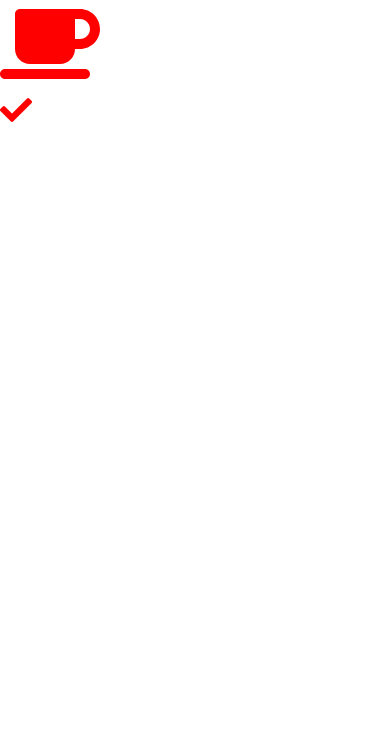
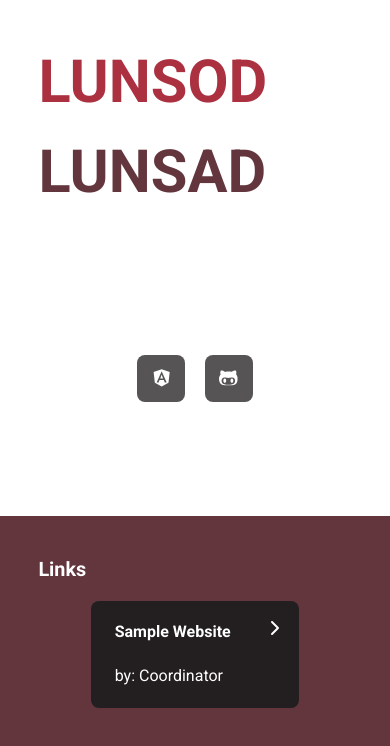
Before and after one commit to UnknownVII/digital-marketing-site, an Angular app: page /landing-page in a window 390 px wide. Shown: the top 746 px of the page. Built offline with nearby package versions, Linux system fonts and the light colour scheme.

Commit message:
Added landing page with sample path

```diff
--- a/angular.json
+++ b/angular.json
@@ -29,8 +29,14 @@
                 "input": "public"
               }
             ],
-            "styles": ["src/styles.scss"],
-            "scripts": []
+            "styles": [
+              "src/styles.scss",
+              "node_modules/bootstrap/dist/css/bootstrap.min.css",
+              "node_modules/@fortawesome/fontawesome-free/css/all.min.css"
+            ],
+            "scripts": [
+              "node_modules/@fortawesome/fontawesome-free/js/all.min.js"
+            ]
           },
           "configurations": {
             "production": {
--- a/src/app/app.module.ts
+++ b/src/app/app.module.ts
@@ -8,6 +8,7 @@ import { DatePipe } from '@angular/common';
 import { LazyLoadImageDirective } from './directives/lazy-load-image/lazy-load-image.directive';
 import { BrowserModule } from '@angular/platform-browser';
 import { FontAwesomeModule } from '@fortawesome/angular-fontawesome';
+import { RouterModule } from '@angular/router';
 
 @NgModule({
   declarations: [AppComponent, LazyLoadImageDirective],
@@ -18,6 +19,7 @@ import { FontAwesomeModule } from '@fortawesome/angular-fontawesome';
     HttpClientModule,
     LandingPageModule,
     FontAwesomeModule,
+    RouterModule,
   ],
   providers: [DatePipe],
   bootstrap: [AppComponent],
--- /dev/null
+++ b/src/app/common/paths.ts
@@ -0,0 +1,7 @@
+export const PATHS = [
+  {
+    title: 'Sample Website',
+    group: 'Coordinator',
+    path: '/happy/landing-page',
+  },
+];
--- a/src/app/pages/landing-page/landing-page.component.html
+++ b/src/app/pages/landing-page/landing-page.component.html
@@ -1,3 +1,45 @@
-<app-loader></app-loader>
-<div><fa-icon class="test" [icon]="faCoffee"></fa-icon></div>
-<div><i class="fas fa-check"></i></div>
+<div class="main-container">
+  <div class="title-container">
+    <div class="content">
+      <div class="title prevent-select">LUNSOD LUNSAD</div>
+      <div class="subtitle">
+        Digital Creatives Capacity Development Training Workshop
+      </div>
+      <div class="links">
+        <a
+          class="box-container"
+          href="https://angular.dev/overview"
+          target="_blank"
+          rel="noopener noreferrer"
+        >
+          <i class="fab fa-angular"></i>
+        </a>
+        <a
+          class="box-container"
+          href="https://github.com/UnknownVII/digital-marketing-site.git"
+          target="_blank"
+          rel="noopener noreferrer"
+        >
+          <i class="fab fa-github-alt"></i>
+        </a>
+      </div>
+    </div>
+    <div class="footer">All Rights Reserved 2024</div>
+  </div>
+  <div class="list-container">
+    <div class="title-content">Links</div>
+    <div
+      *ngFor="let item of paths; let i = index"
+      class="list-item prevent-select"
+      [routerLink]="item.path"
+    >
+      <div class="content">
+        <div class="list-title">
+          <span class="bold">{{ item.title }}</span>
+        </div>
+        <span>by: {{ item.group }}</span>
+      </div>
+      <i class="fas fa-chevron-right"></i>
+    </div>
+  </div>
+</div>
--- a/src/app/pages/landing-page/landing-page.component.scss
+++ b/src/app/pages/landing-page/landing-page.component.scss
@@ -1,16 +1,141 @@
-.fa-check {
-  font-size: 2rem;
-  color: red;
-  aspect-ratio: 1;
+.main-container {
+  width: 100vw;
+  height: 100vh;
+  transition: background 250ms ease-in-out;
+  color: white;
+  display: flex;
+  .list-container {
+    display: flex;
+    flex-direction: column;
+    gap: 1rem;
+    height: 100%;
+    width: 50%;
+    background-color: #63363e;
+    align-items: center;
+    overflow-y: auto;
+    padding: 2.4rem;
+    .title-content {
+      justify-self: flex-start;
+      align-self: flex-start;
+      font-size: 1.24rem;
+      font-weight: bold;
+    }
+    .list-item {
+      display: flex;
+      justify-content: space-between;
+      background-color: #231f20;
+      padding: 1.24rem;
+      padding-left: 1.48rem;
+      border-radius: 8px;
+      gap: 2.4rem;
+      width: 20rem;
+      text-overflow: ellipsis;
+      cursor: pointer;
+      .content {
+        display: flex;
+        flex-direction: column;
+        gap: 1.24rem;
+      }
+      transition: background-color 250ms ease-in-out, scale 250ms ease-in-out;
+      &:hover {
+        scale: 1.05;
+        background-color: rgb(72, 70, 70);
+        border: 1px solid white;
+      }
+      &:active {
+        scale: 0.975;
+        background-color: white;
+        color: #231f20;
+        transition: background-color 120ms ease-in-out, scale 120ms ease-in-out;
+        & > :nth-child(1) {
+          color: #231f20;
+        }
+      }
+    }
+  }
+  .title-container {
+    position: relative;
+    flex-direction: column;
+    height: 100%;
+    width: 50%;
+    display: flex;
+    font-size: 3rem;
+    align-items: center;
+    justify-content: space-between;
+    gap: 1.24rem;
+    padding: 2.4rem;
+    .content {
+      height: 100%;
+      display: flex;
+      flex-direction: column;
+      gap: 1.24rem;
+      align-items: center;
+      justify-content: center;
+
+      .subtitle {
+        font-size: 1.24rem;
+      }
+      .links {
+        display: flex;
+        gap: 1.24rem;
+        width: 100%;
+        justify-content: center;
+        padding: 2.4rem;
+      }
+    }
+
+    .footer {
+      font-size: 0.74rem;
+      font-weight: 400;
+      bottom: 0;
+    }
+  }
+  .box-container {
+    display: flex;
+    aspect-ratio: 1;
+    border-radius: 8px;
+    width: 2.4em;
+    align-items: center;
+    justify-content: center;
+    font-size: 1.24rem;
+    text-align: center;
+    background-color: #565454;
+    padding: 0.78rem;
+    cursor: pointer;
+    text-decoration: none; /* Removes underline */
+    color: inherit; /* Inherits text color */
+    outline: none; /* Removes focus outline */
+    border: none; /* Removes border if added by user-agent styles */
+    transition: background-color 250ms ease-in-out, scale 250ms ease-in-out;
+    &:hover {
+      scale: 1.1;
+      background-color: rgb(72, 70, 70);
+      border: 1px solid white;
+    }
+    &:active {
+      scale: 0.95;
+      background-color: white;
+      color: #231f20;
+      transition: background-color 120ms ease-in-out, scale 120ms ease-in-out;
+    }
+  }
 }
 
-.test {
-  color: blue;
-  font-size: 2rem;
-  &:hover {
-    font-size: 5rem;
-    color: red;
+@media (max-width: 800px) {
+  .main-container {
+    width: 100vw;
+    // height: 100vh;
+    display: flex;
+    flex-direction: column;
+    transition: background 250ms ease-in-out;
+    overflow-x: auto;
+    .list-container,
+    .title-container {
+      height: 100%;
+      width: 100%;
+      .list-item {
+        width: auto;
+      }
+    }
   }
-  transition: all 250ms ease-in-out;
-  cursor: pointer;
 }
--- a/src/app/pages/landing-page/landing-page.component.ts
+++ b/src/app/pages/landing-page/landing-page.component.ts
@@ -1,5 +1,5 @@
 import { Component } from '@angular/core';
-import { faCoffee } from '@fortawesome/free-solid-svg-icons';
+import { PATHS } from '../../common/paths';
 @Component({
   selector: 'app-landing-page',
   templateUrl: './landing-page.component.html',
@@ -7,5 +7,5 @@ import { faCoffee } from '@fortawesome/free-solid-svg-icons';
   standalone: false,
 })
 export class LandingPageComponent {
-  faCoffee = faCoffee;
+  paths = PATHS; // Assign the imported paths to a property
 }
--- a/src/app/pages/misc/error/error.component.html
+++ b/src/app/pages/misc/error/error.component.html
@@ -13,5 +13,4 @@
       {{ errorMessage ? errorMessage : "Cannot determine specific error" }}
     </div>
   </div>
-
 </div>
--- a/src/app/pages/misc/page-not-found/page-not-found.component.html
+++ b/src/app/pages/misc/page-not-found/page-not-found.component.html
@@ -1,31 +1,12 @@
-<ng-container>
-  <div class="page-container">
+<div class="page-container prevent-select">
   <div class="content-container">
-      <svg
-        class="icon"
-        width="56"
-        height="56"
-        viewBox="0 0 56 56"
-        fill="none"
-        xmlns="http://www.w3.org/2000/svg"
-      >
-        <rect width="56" height="56" rx="28" fill="#FEF0C7" />
-        <path
-          d="M27.9997 23.3333V28M27.9997 32.6666H28.0113M26.0047 17.3366L16.123 33.8333C15.9193 34.1861 15.8115 34.5862 15.8103 34.9936C15.8092 35.401 15.9147 35.8016 16.1165 36.1556C16.3182 36.5095 16.6092 36.8045 16.9603 37.0111C17.3115 37.2178 17.7106 37.3288 18.118 37.3333H37.8813C38.2887 37.3288 38.6879 37.2178 39.039 37.0111C39.3901 36.8045 39.6811 36.5095 39.8828 36.1556C40.0846 35.8016 40.1901 35.401 40.189 34.9936C40.1879 34.5862 40.0801 34.1861 39.8763 33.8333L29.9947 17.3366C29.7867 16.9938 29.4938 16.7103 29.1444 16.5135C28.7949 16.3168 28.4007 16.2134 27.9997 16.2134C27.5986 16.2134 27.2044 16.3168 26.8549 16.5135C26.5055 16.7103 26.2126 16.9938 26.0047 17.3366Z"
-          stroke="#DC6803"
-          stroke-width="2.33333"
-          stroke-linecap="round"
-          stroke-linejoin="round"
-        />
-      </svg>
     <div class="error-message">
-        <span>PAGE NOT FOUND</span> <br />
+      <span class="title">PAGE NOT FOUND</span>
+      <br />
+      <br />
       YOU ARE TRYING TO ACCESS AN UNKNOWN PAGE
     </div>
     <div class="details">Go back to home</div>
-      <div class="button-row">
     <button class="button-primary" (click)="onHome()">Return</button>
   </div>
 </div>
-  </div>
-</ng-container>
--- a/src/app/shared/shared.module.ts
+++ b/src/app/shared/shared.module.ts
@@ -28,6 +28,7 @@ import { PopUpService } from '../services/pop-up/pop-up.service';
 import { CustomDateAdapter } from './adapters/custom-date-adapter';
 import { MatMenuModule } from '@angular/material/menu';
 import { FontAwesomeModule } from '@fortawesome/angular-fontawesome';
+import { RouterModule } from '@angular/router';
 
 const COMPONENTS: any = [
   PageNotFoundComponent,
@@ -50,6 +51,7 @@ const MODULES: any = [
   ReactiveFormsModule,
   FontAwesomeModule,
   HttpClientModule,
+  RouterModule,
 ];
 const PIPES: any = [
   CapitalizePipe,
--- a/src/index.html
+++ b/src/index.html
@@ -8,9 +8,7 @@
     <link rel="icon" type="image/x-icon" href="favicon.ico" />
     <link
       rel="stylesheet"
-      href="https://use.fontawesome.com/releases/v5.2.0/css/all.css"
-      integrity="sha384-hWVjflwFxL6sNzntih27bfxkr27PmbbK/iSvJ+a4+0owXq79v+lsFkW54bOGbiDQ"
-      crossorigin="anonymous"
+      href="https://cdnjs.cloudflare.com/ajax/libs/font-awesome/6.4.0/css/all.min.css"
     />
   </head>
   <body>
--- a/src/styles.scss
+++ b/src/styles.scss
@@ -10,6 +10,9 @@
 
 body {
   margin: 0;
+  background-color: #231f20;
+  line-height: 1;
+  scrollbar-gutter: stable;
 }
 
 p {
@@ -83,47 +86,6 @@ button::-moz-focus-inner {
   border: 0;
 }
 
-.button {
-  border-radius: 8px;
-  // height: 2.75rem;
-  height: fit-content;
-  transition: all 120ms ease-in-out;
-  &-filler {
-    min-width: 8.75rem;
-  }
-  &-primary {
-    padding: 0.8em 1em;
-    border-radius: 8px;
-    min-width: 8.75rem;
-    max-height: 3rem;
-    border: 1px solid #6eed83;
-    background-color: #113d2c;
-    color: white;
-    &:hover {
-      background-color: #045f3c;
-    }
-    transition: all 250ms ease-in-out;
-  }
-  &-secondary {
-    height: 2.75rem;
-    padding: 0.8em 1em;
-    border-radius: 8px;
-    border: 1px solid #113d2c;
-    background-color: #ffffff;
-    color: #113d2c;
-    &:hover {
-      color: white;
-      background-color: #045f3c;
-      border: 1px solid #6eed83;
-    }
-    &.shrink {
-      width: fit-content;
-      height: 2.75rem;
-    }
-    transition: all 250ms ease-in-out;
-  }
-}
-
 /* Apply scrollbar styles globally */
 * {
   scrollbar-width: thin;
@@ -150,7 +112,33 @@ button::-moz-focus-inner {
   background-color: #555; /* Scrollbar thumb color on hover */
 }
 
-/* Ensure scroll bars are always visible */
-body {
-  scrollbar-gutter: stable;
+.title {
+  background: radial-gradient(100% 58% at top, #ab3040 99%, #63363e)
+      calc(0 * 100% / 3) 0,
+    radial-gradient(100% 58% at bottom, #63363e 99%, #ab3040) calc(3 * 100% / 3)
+      0,
+    radial-gradient(100% 58% at top, #ab3040 99%, #63363e) calc(6 * 100% / 3) 0,
+    radial-gradient(100% 58% at bottom, #63363e 99%, #ab3040) calc(9 * 100% / 3)
+      0;
+  background-size: 50% 100%;
+  background-repeat: no-repeat;
+  -webkit-background-clip: text;
+  color: transparent;
+  background-clip: text;
+  display: flex;
+  // padding: 20px;
+  font-size: 1.24em;
+  font-weight: bold;
+  animation: move 1s infinite linear;
 }
+
+@keyframes move {
+  to {
+    background-position: calc(-6 * 100% / 3) 0, calc(-3 * 100% / 3) 0,
+      calc(0 * 100% / 3) 0, calc(3 * 100% / 3) 0;
+  }
+}
+
+.bold {
+  font-weight: bold;
+}
```
Also changed, not shown: src/app/pages/misc/page-not-found/page-not-found.component.scss (+39 -50 lines). Lines whose indentation alone changed are shown as unchanged.
